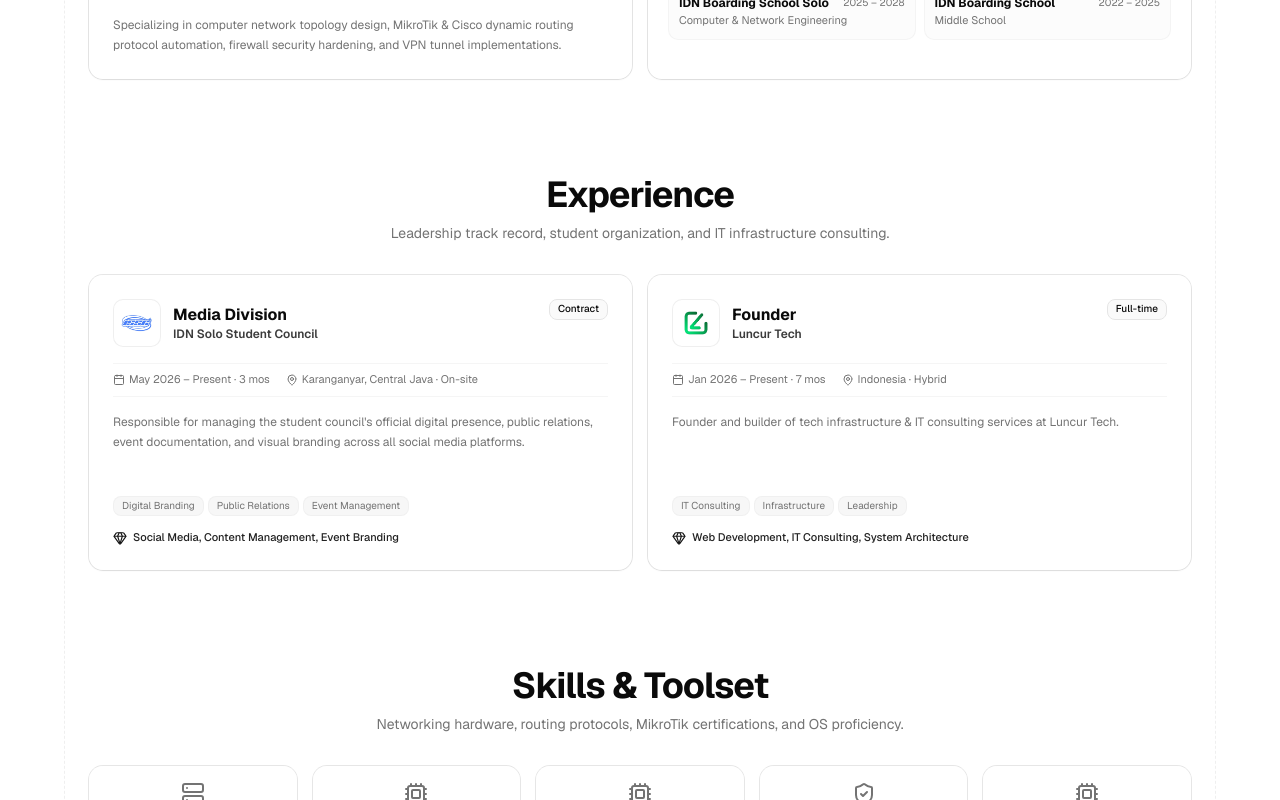
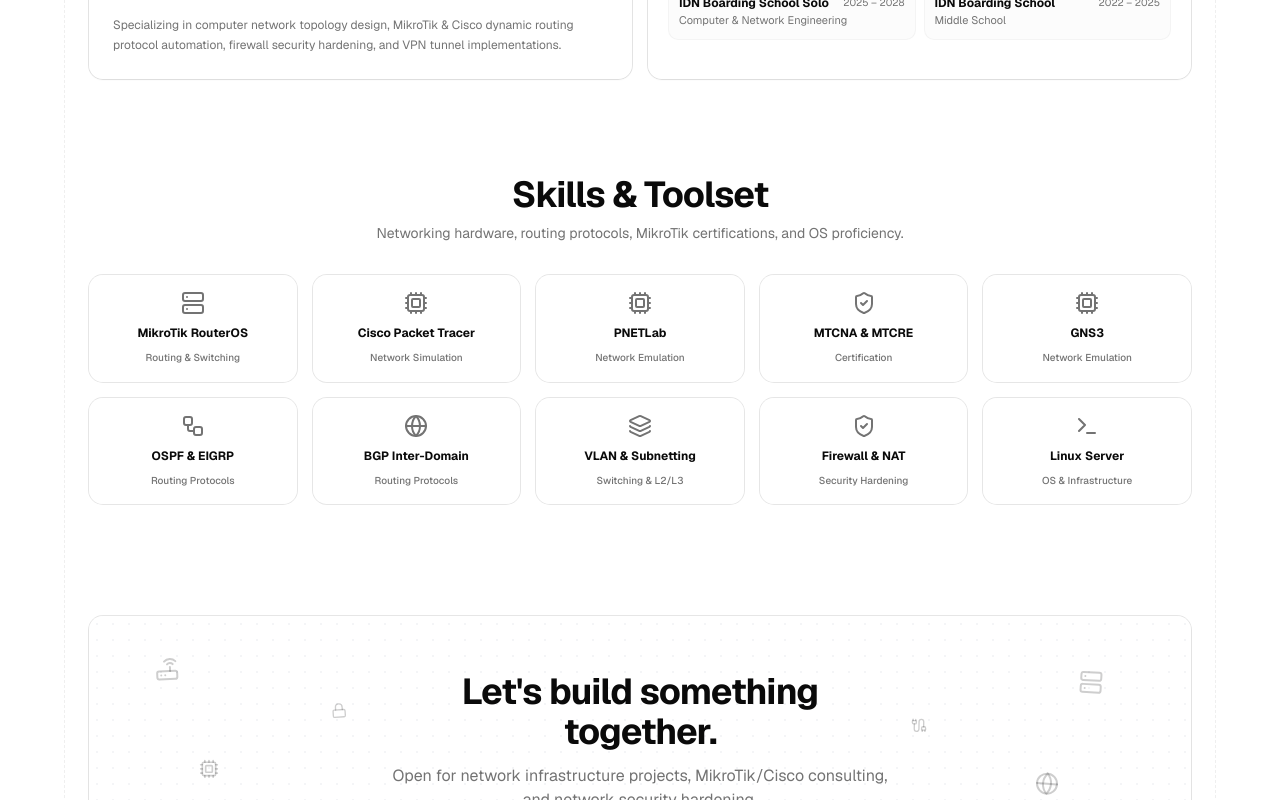
Before and after one commit to haidirwf/portfolio-idal, a Next.js app: page / in a window 1280 px wide. Shown: the part 2460-3260 px from the top of the page. Built offline with nearby package versions, Linux system fonts and the light colour scheme.

Commit message:
refactor(home): remove Experience section from homepage as requested

```diff
--- a/app/page.tsx
+++ b/app/page.tsx
@@ -4,7 +4,6 @@
 import { Showcase } from "@/components/portfolio/showcase";
 import { AchievementShowcase } from "@/components/portfolio/achievement-showcase";
 import { About } from "@/components/portfolio/about";
-import { Experience } from "@/components/portfolio/experience";
 import { TechStack } from "@/components/portfolio/tech-stack";
 import { Contact } from "@/components/portfolio/contact";
 import { Footer } from "@/components/portfolio/footer";
@@ -19,7 +18,6 @@
       <Showcase projects={projects} />
       <AchievementShowcase />
       <About />
-      <Experience />
       <TechStack />
       <Contact />
     </MainWrapper>
```
